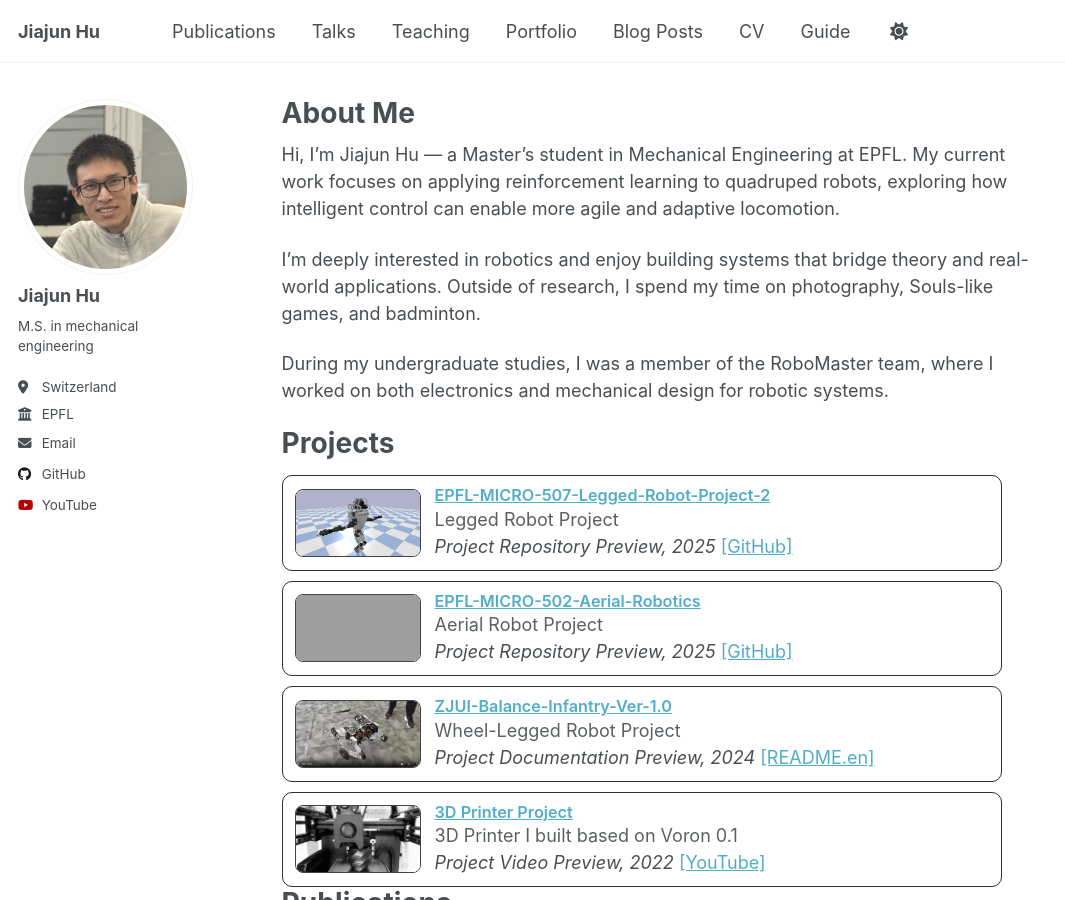
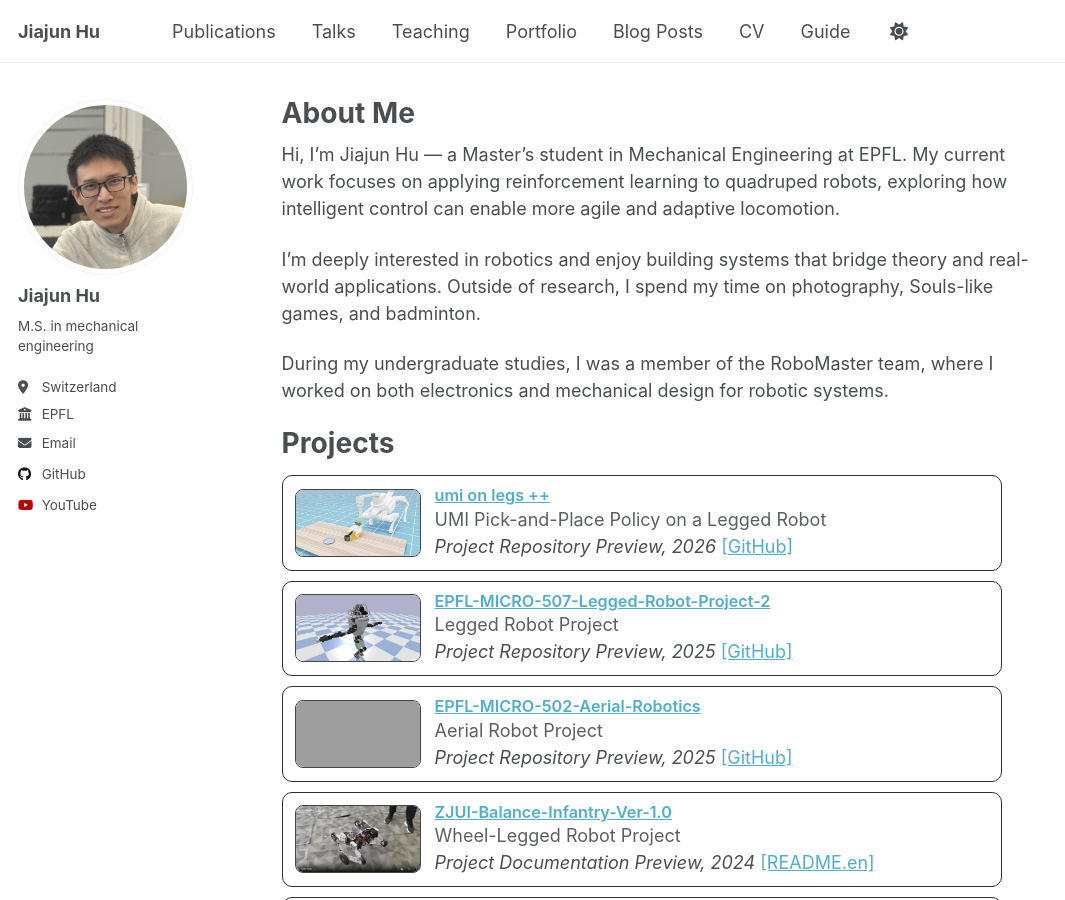
Before and after one commit to MATH-286-Pro/MATH-286-Pro.github.io, a Jekyll site: the page built from _pages/about.md, in a window 1280 px wide and 900 px high, cut to the strip 0-900 px from the top of the window. Shown: the whole strip, without its empty margins (0-1065 px from the left). Built offline with Jekyll 4.4.1, drawn with Linux system fonts in a browser that asks for light colours; grey boxes are pictures that could not be loaded.

Commit message:
add ETH SP PBL

```diff
--- a/_pages/about.md
+++ b/_pages/about.md
@@ -20,6 +20,19 @@ During my undergraduate studies, I was a member of the RoboMaster team, where I
 
 Projects
 ======
+
+<div style="display: flex; align-items: center; gap: 14px; padding: 10px 12px; border: 1px solid #2f2f2f; border-radius: 10px; max-width: 720px; margin-top: 10px;">
+  <a href="https://github.com/MATH-286-Pro/polaris-umi" target="_blank" rel="noopener noreferrer" style="display: inline-block; line-height: 0;">
+    <img src="{{ '/images/project/Project_PolaRiS_UMI.png' | relative_url }}" alt="umi on legs ++ project preview thumbnail" style="width: 126px; height: 68px; object-fit: cover; border-radius: 8px; border: 1px solid #444;">
+  </a>
+  <div>
+    <div style="font-size: 0.9rem; font-weight: 600; line-height: 1.2;">
+      <a href="https://github.com/MATH-286-Pro/polaris-umi" target="_blank" rel="noopener noreferrer">umi on legs ++</a>
+    </div>
+    <div style="opacity: 0.9;">UMI Pick-and-Place Policy on a Legged Robot</div>
+    <div><em>Project Repository Preview, 2026</em> <a href="https://github.com/MATH-286-Pro/polaris-umi" target="_blank" rel="noopener noreferrer">[GitHub]</a></div>
+  </div>
+</div>
 
 <div style="display: flex; align-items: center; gap: 14px; padding: 10px 12px; border: 1px solid #2f2f2f; border-radius: 10px; max-width: 720px; margin-top: 10px;">
   <a href="https://github.com/MATH-286-Pro/EPFL-MICRO-507-Legged-Robot-Project-2" target="_blank" rel="noopener noreferrer" style="display: inline-block; line-height: 0;">
```
Also changed, not shown: _portfolio/portfolio-4.md (added, +8 -0 lines), images/project/Project_PolaRiS_UMI.png (added).
